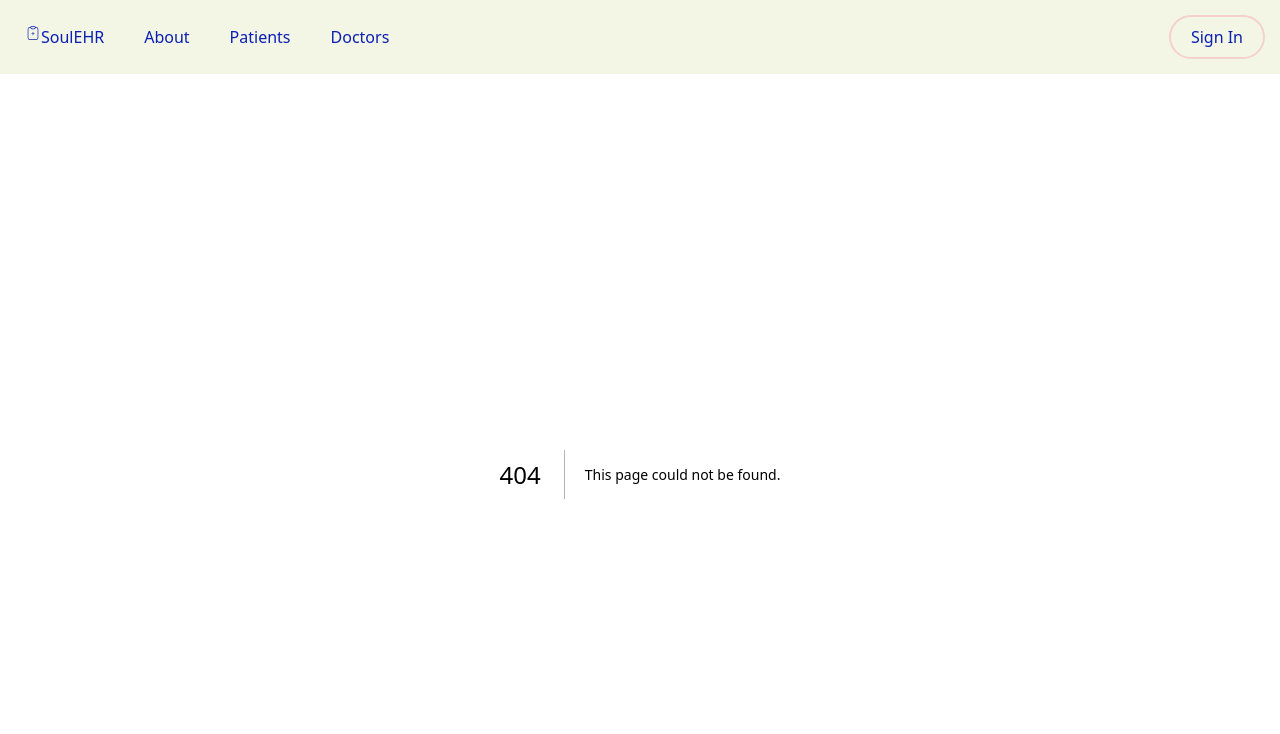
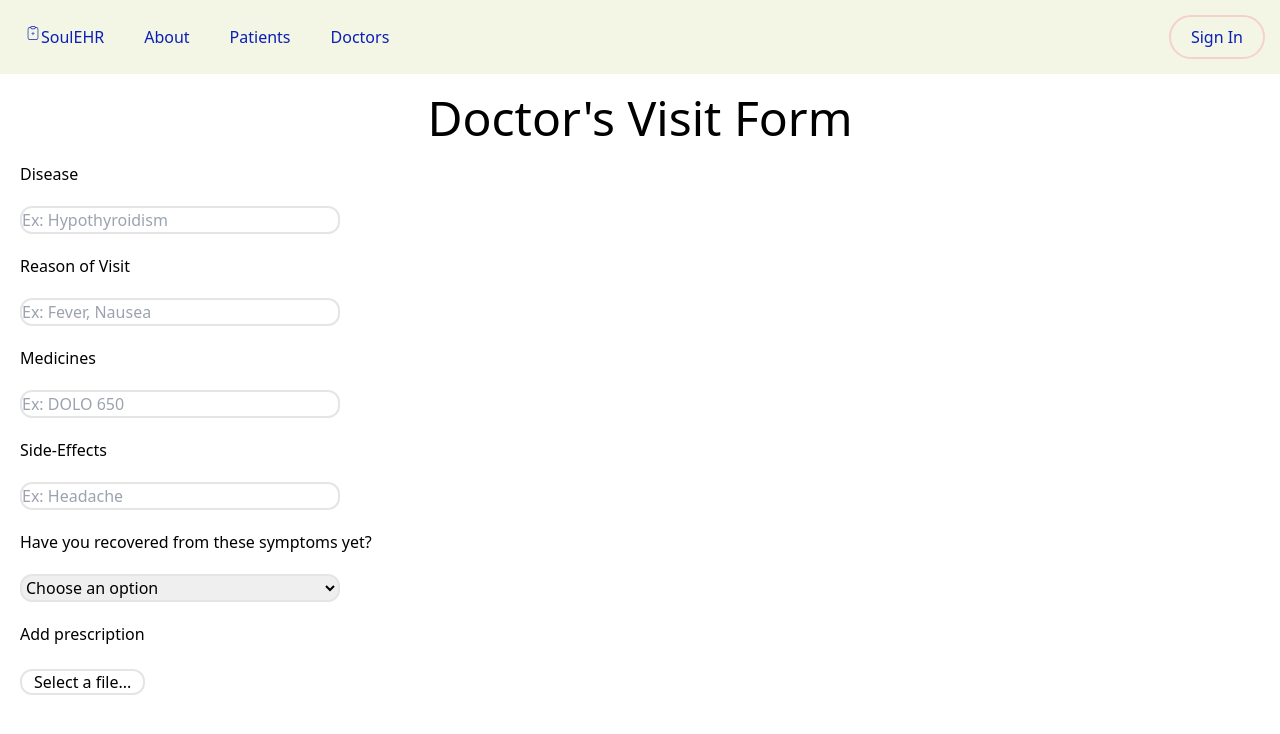
Before and after one commit to rmurarishetti/EHRSoulbound, a Next.js app in the folder ehr-soulbound/: page /doctor-visit in a window 1280 px wide. Before the commit this address had no page. Shown: the top 734 px of the page. Built offline with nearby package versions, Linux system fonts and the light colour scheme.

Commit message:
wip: userpage

```diff
--- /dev/null
+++ b/ehr-soulbound/src/app/doctor-visit/page.tsx
@@ -0,0 +1,39 @@
+'use client'
+import { FormEvent } from 'react'
+
+const DoctorVisitForm = () => {
+    async function onSubmit(event: FormEvent<HTMLFormElement>) {
+        event.preventDefault()
+        const formData = new FormData(event.currentTarget)
+        const response = await fetch('/doctor-visit/submit', {
+            method: 'POST',
+            body: formData,
+        })
+        // Handle response if necessary
+        const data = await response.json()
+        console.log(data)
+    }
+
+  return (
+    <div>
+        <h3 className='grid place-items-center text-5xl px-5 py-5 font-normal'>Doctor's Visit Form</h3>
+        <form method="POST" action="/doctor-visit/submit" onSubmit={onSubmit}>
+            <label htmlFor="disease" className='mx-5 my-5 font-normal'>Disease</label><br />
+            <input type="text" className='w-80 mx-5 my-5 font-normal border-2 rounded-xl border-neutral-200 hover:border-neutral-400 focus:outline-none focus:border-neutral-400' placeholder='Ex: Hypothyroidism'/><br />
+            <label htmlFor="reason" className='mx-5 my-5 font-normal'>Reason of Visit</label><br />
+            <input type="text" className='w-80 mx-5 my-5 font-normal border-2 rounded-xl border-neutral-200 hover:border-neutral-400 focus:outline-none focus:border-neutral-400' placeholder='Ex: Fever, Nausea'/><br />
+            <label htmlFor="medicines" className='mx-5 my-5 font-normal'>Medicines</label><br />
+            <input type="text" className='w-80 mx-5 my-5 font-normal border-2 rounded-xl border-neutral-200 hover:border-neutral-400 focus:outline-none focus:border-neutral-400' placeholder='Ex: DOLO 650'/><br />
+            <label className='mx-5 my-5 font-normal' htmlFor="side-effects">Side-Effects</label><br />
+            <input type="text" className='w-80 mx-5 my-5 font-normal border-2 rounded-xl border-neutral-200 hover:border-neutral-400 focus:outline-none focus:border-neutral-400' placeholder='Ex: Headache'/><br />
+            <label htmlFor="recovery-status" className='mx-5 my-5 font-normal'>Have you recovered from these symptoms yet?</label><br />
+            <select className='w-80 mx-5 my-5 font-normal border-2 rounded-xl border-neutral-200 hover:border-neutral-400 focus:outline-none focus:border-neutral-400' name="recovery"><option value="none" selected disabled hidden>Choose an option</option><option value="yes">Yes</option><option value="no">No</option></select><br />
+            <label htmlFor="prescription" className='mx-5 my-5 font-normal'>Add prescription</label><br />
+            <input type="file" id='file' hidden/><br />
+            <label htmlFor="file" className='mx-5 my-5 px-3 font-normal border-2 rounded-xl border-neutral-200 hover:border-neutral-400 focus:outline-none focus:border-neutral-400'>Select a file...</label><br />
+        </form>
+    </div>
+  )
+}
+
+export default DoctorVisitForm
--- a/ehr-soulbound/src/app/user-page/page.tsx
+++ b/ehr-soulbound/src/app/user-page/page.tsx
@@ -3,15 +3,11 @@ import Link from "next/link";
 export default function UserPage() {
   return (
     <div className="flex">
-        <div className="p-5 ml-auto">
-            <button className="border-[2px] rounded-full border-[#F6D1CC] py-4 px-4 hover:bg-[#3898EC]/25 font-sans text-base font-medium text-[#0B1EB5]">
-                <Link href="/">Add Doctor's Visit</Link>
-            </button>
+        <div className="pt-10 pr-5 ml-auto">
+            <Link className="border-[2px] rounded-full border-[#F6D1CC] py-4 px-4 hover:bg-[#3898EC]/25 font-sans text-base font-medium text-[#0B1EB5]" href="/doctor-visit">Add Doctor's Visit</Link>
         </div>
-        <div className="p-5 mr-auto">
-            <button className="border-[2px] rounded-full border-[#F6D1CC] py-4 px-4 hover:bg-[#3898EC]/25 font-sans text-base font-medium text-[#0B1EB5]">
-                <Link href="/">Add Lab Reports</Link>
-            </button>
+        <div className="pt-10 pl-5 mr-auto">
+            <Link className="border-[2px] rounded-full border-[#F6D1CC] py-4 px-4 hover:bg-[#3898EC]/25 font-sans text-base font-medium text-[#0B1EB5]" href="/">Add Lab Reports</Link>
         </div>
     </div>
   )
```
